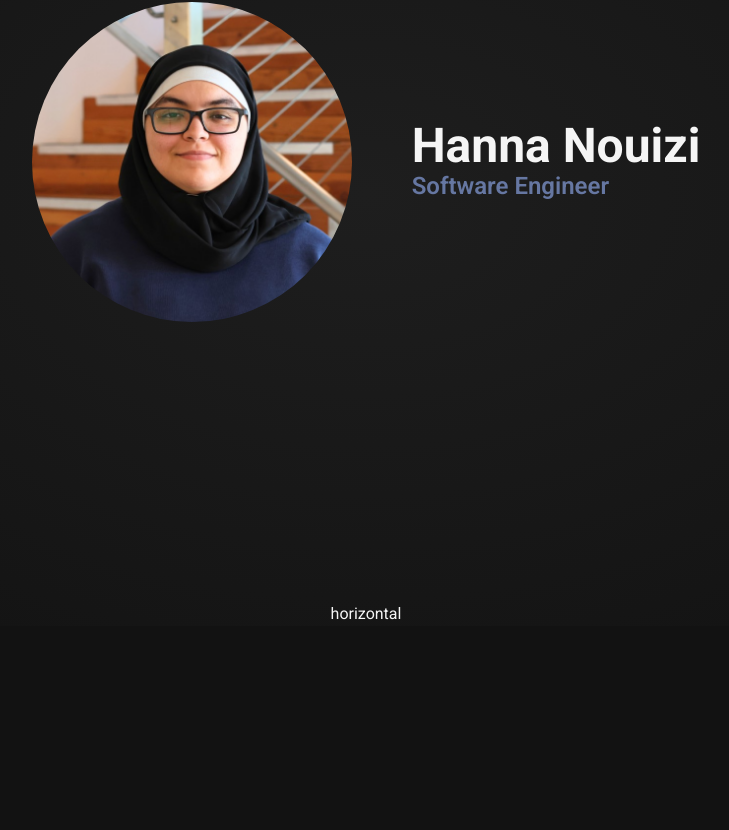
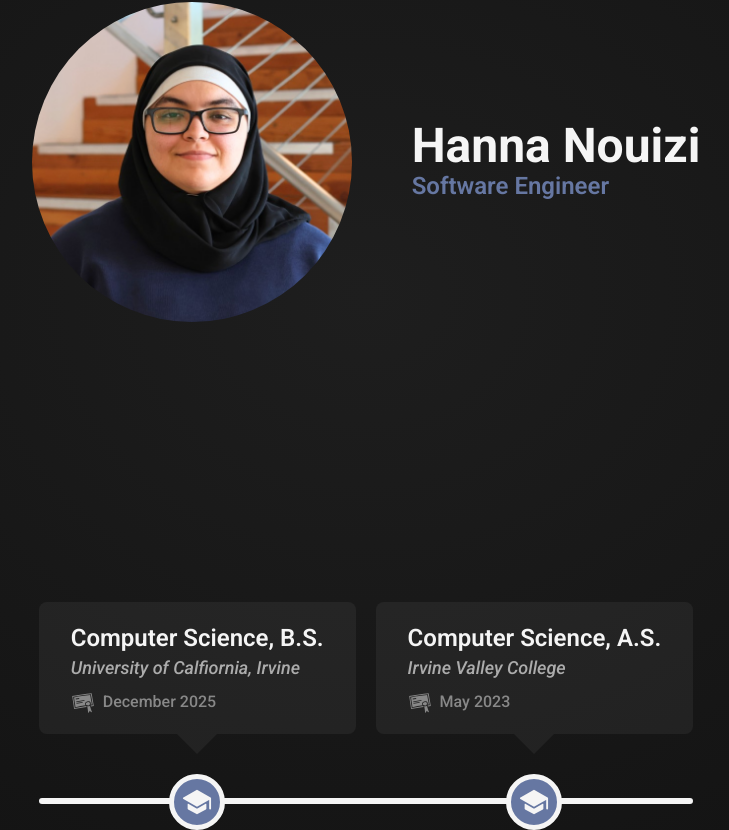
Before and after one commit to hnouizi/hnouizi.github.io, a React (Vite) app: page / in a window 1280 px wide. Shown: the part 238-1068 px from the top of the page, without its empty margins (274-1003 px from the left). Before the commit the page ends 864 px from the top, so only its background shows below. Built offline with nearby package versions, Linux system fonts and the light colour scheme.

Commit message:
implemented horizontal timeline

```diff
--- a/src/components/Education.tsx
+++ b/src/components/Education.tsx
@@ -1,3 +1,4 @@
+import EducationSection from "./EducationSection";
 import Timeline from "./Timeline/Timeline";
 
 type EducationProps = {
@@ -8,7 +9,20 @@ const Education = ({ isSmallScreen }: EducationProps) => {
 
     return (
         <div className="w-full flex justify-center items-center mt-10">
-            <Timeline isVertical={isSmallScreen}/>
+            <Timeline isVertical={isSmallScreen}>
+                <EducationSection
+                    degree="Computer Science, B.S."
+                    school="University of Calfiornia, Irvine"
+                    gradDate="December 2025"
+                    direction={isSmallScreen ? "left" : "down"}
+                />
+                <EducationSection
+                    degree="Computer Science, A.S."
+                    school="Irvine Valley College"
+                    gradDate="May 2023"
+                    direction={isSmallScreen ? "left" : "down"}
+                />
+            </Timeline>
         </div>
     )
 }
--- a/src/components/Timeline/Timeline.tsx
+++ b/src/components/Timeline/Timeline.tsx
@@ -1,16 +1,18 @@
 import TimelineVertical from "./TimelineVertical";
 import TimelineHorizontal from "./TimelineHorizontal";
+import { type ReactNode } from "react";
 
 type TimelineProps = {
-    isVertical?: boolean
+    isVertical?: boolean,
+    children: ReactNode
 }
 
-const Timeline = ({ isVertical }: TimelineProps) => {
+const Timeline = ({ isVertical, children }: TimelineProps) => {
     return (
         <div>
             {isVertical
                 ? <TimelineVertical/>
-                : <TimelineHorizontal/>
+                : <TimelineHorizontal sections={children}/>
             }
         </div>
     )
--- a/src/components/Timeline/TimelineHorizontal.tsx
+++ b/src/components/Timeline/TimelineHorizontal.tsx
@@ -1,7 +1,24 @@
-const TimelineHorizontal = () => {
+import { Children, type ReactNode } from "react";
+import { IoSchool } from "react-icons/io5";
+
+type TimelineHorizontal = {
+    sections: ReactNode
+}
+
+const TimelineHorizontal = ({ sections }: TimelineHorizontal) => {
     return (
-        <div>
-            horizontal
+        <div className="w-fit flex gap-5 relative">
+            {Children.map(sections, section => (
+                <div className="w-fit flex flex-col gap-5 items-center">
+                    <div>
+                        {section}
+                    </div>
+                    <div className="bg-cobaltblue p-2 rounded-full border-5 z-1">
+                        <IoSchool className="text-3xl"/>
+                    </div>
+                </div>
+            ))}
+            <div className="border-3 absolute w-full top-49 rounded"/>
         </div>
     )
 }
```
